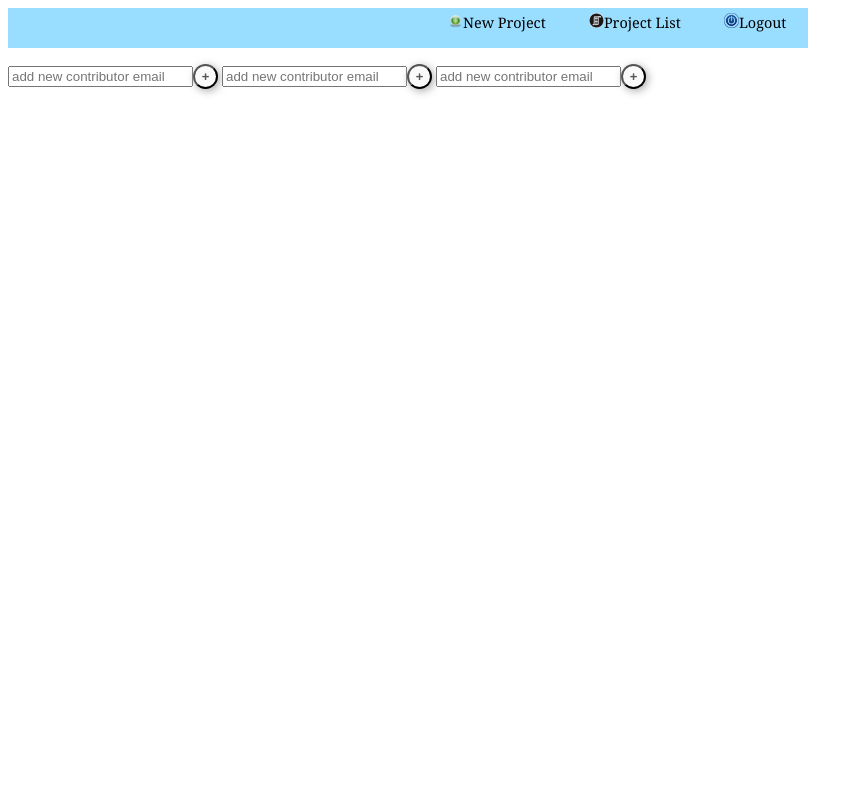
After one commit to Cooya/ScrumManager, a PHP site: page /addContributor.php in a window 1280 px wide. The commit adds this page. Shown: the whole page, without its empty margins (0-863 px from the left). Run offline with PHP 8.4, Linux system fonts and the light colour scheme; a user stored in the database is signed in.

Commit message:
page d ajout des contributeurs

```diff
--- /dev/null
+++ b/src/web/addContributor.php
@@ -0,0 +1,39 @@
+<html>
+<?php
+session_start();
+
+/*
+si la variable de session login n'existe pas cela siginifie que le visiteur
+n'a pas de session ouverte, il n'est donc pas logué ni autorisé à
+acceder à l'espace membres
+*/
+if(!isset($_SESSION['login'])) {
+  echo 'Vous n\'êtes pas autoris´ à acceder à cette zone';
+  include('loginPage.php');
+  exit;
+}
+?>
+  <head>
+  <link rel="stylesheet" href="assets/css/navigationBar.css" />
+  <link rel="stylesheet" href="assets/css/loginSignin.css" />
+
+    <title>Login</title>
+  </head>
+<body>
+
+<ul id="horiz_menu">
+
+  <li class="bouton_menu"><a href="Logout.php"><img src="assets/images/logout.png" alt="logout" />Logout</a></li>
+
+  <li class="bouton_menu"><a href="projectList.php"><img src="assets/images/list.png" alt="projectlist" />Project List</a></li>
+
+  <li class="bouton_menu"><a href="newProject.html"><img src="assets/images/newproject.png" alt="newproject" />New Project</a></li>
+
+</ul>
+<input type="email" name="Developper" placeholder="add new contributor email"><button type="button" class="boutonCont">+</button>
+<input type="email" name="contributor" placeholder="add new contributor email"><button type="button" class="boutonCont">+</button>
+<input type="email" name="contributor" placeholder="add new contributor email"><button type="button" class="boutonCont">+</button>
+
+
+</body>
+</html>
--- a/src/web/assets/css/loginSignin.css
+++ b/src/web/assets/css/loginSignin.css
@@ -37,3 +37,13 @@
   position:relative;
   top:1px;
 }
+
+.boutonCont {
+  width:25px;
+  height:25px;
+  background:#fafafa;
+  box-shadow:2px 2px 8px #aaa;
+  font:bold 13px Arial;
+  border-radius:50%;
+  color:#555;
+}
--- a/src/web/auth.php
+++ b/src/web/auth.php
@@ -38,7 +38,7 @@
 			            <p>Cliquez <a href="./index.html">ici</a>
 			            pour revenir à la page d accueil</p>';
 			            echo $message;
-
+include "AddContributor.php";
 		}
 	}
 
--- a/src/web/signinPage.php
+++ b/src/web/signinPage.php
@@ -21,16 +21,16 @@
 <form name="SIGNIN" action="registration.php" method="POST">
   <table border="0" align="center" cellspacing="2" cellpadding="2">
     <tr align="center">
-      <td><input type="login" name="login" placeholder="login"></td>
+      <td><input type="text" name="login" placeholder="login"></td>
     </tr>
     <tr align="center">
       <td><input type="password" name="password" placeholder="password"></td>
     </tr>
     <tr align="center">
-      <td><input type="name" name="name" placeholder="name"></td>
+      <td><input type="text" name="name" placeholder="name"></td>
     </tr>
     <tr align="center">
-      <td><input type="surname" name="surname" placeholder="surname"></td>
+      <td><input type="text" name="surname" placeholder="surname"></td>
     </tr>
      <tr align="center">
       <td><input type="email" name="email" placeholder="email"></td>
```
